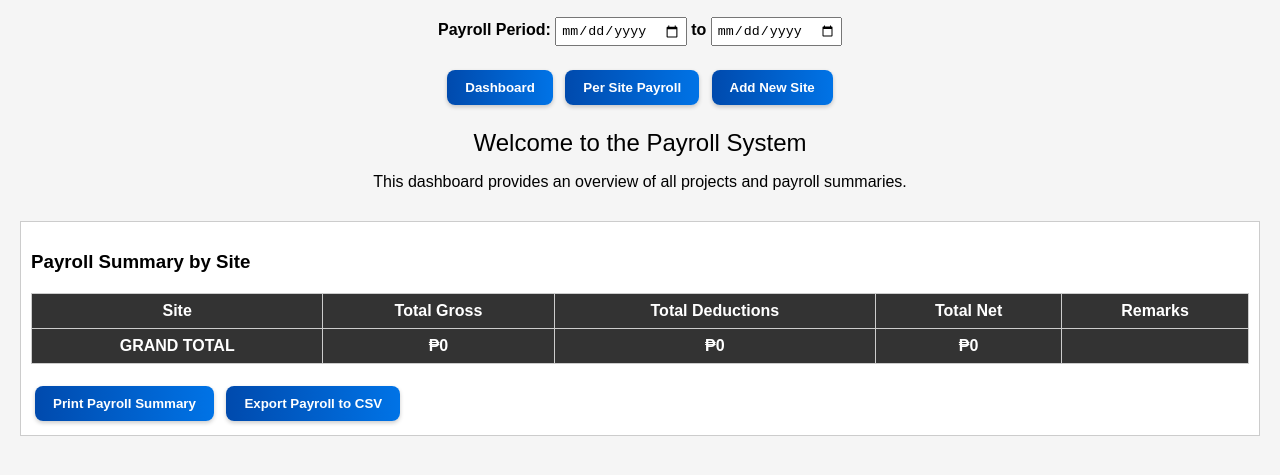
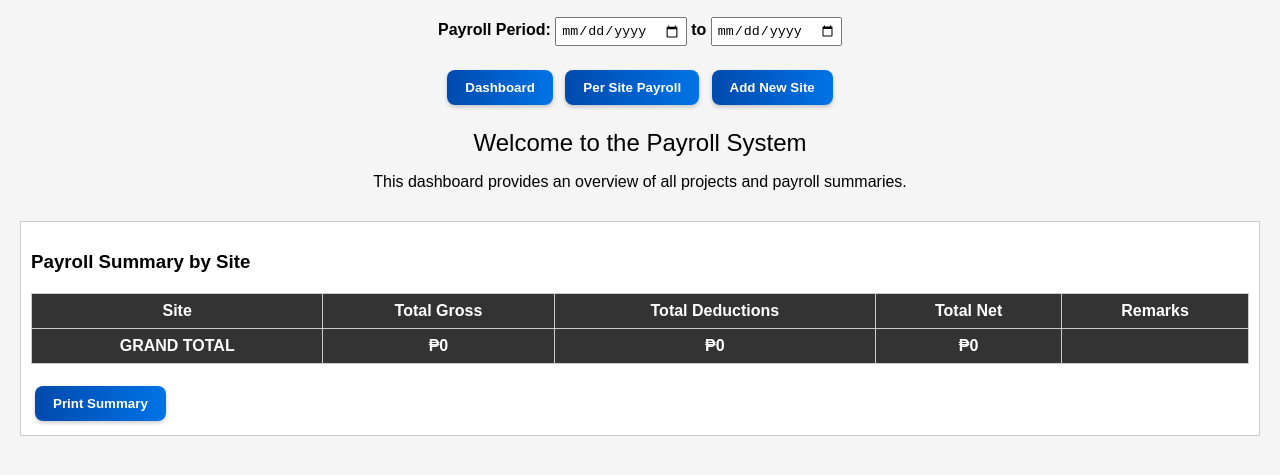
Before and after one commit to Zoro6302000/DM-PAYROLL-SYSTEM-V1, a plain HTML site: page index.html in a window 1280 px wide. Shown: the part 231-706 px from the top of the page. Drawn offline with Linux system fonts and the light colour scheme.

Commit message:
Update index.html

```diff
--- a/index.html
+++ b/index.html
@@ -89,8 +89,7 @@
         </tfoot>
       </table>
       <br>
-      <button onclick="printSummary()">Print Payroll Summary</button>
-      <button onclick="exportCSV()">Export Payroll to CSV</button>
+      <button onclick="printSummary()">Print Summary</button>
     </div>
   </div>
 
```
